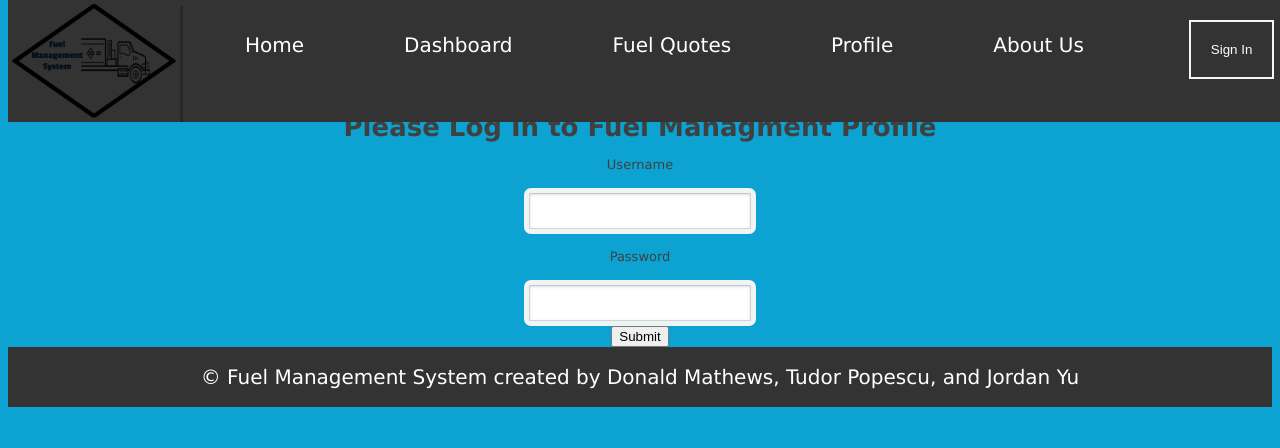
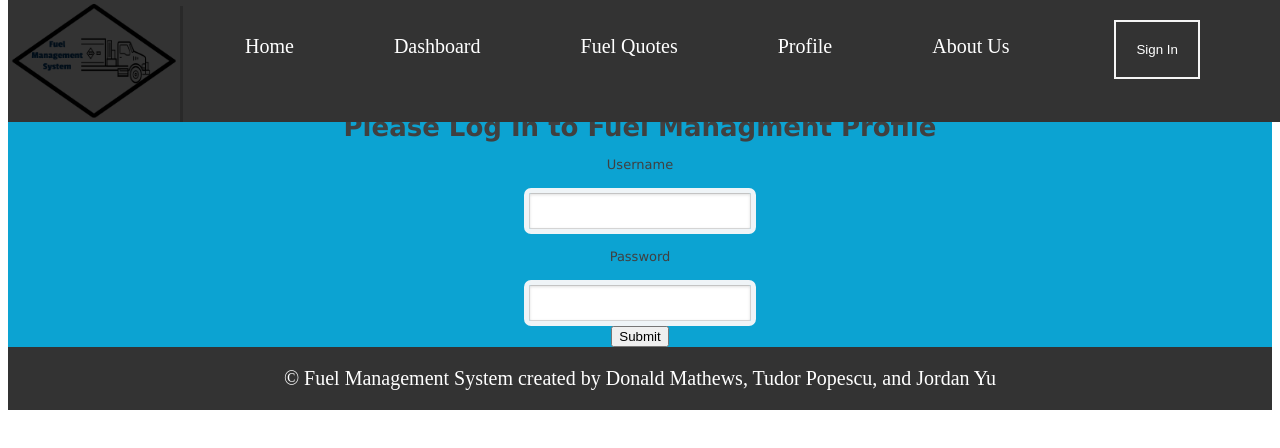
Before and after one commit to mathews1193/Fuel-Management-System, a React (Create React App) app in the folder client1/: page /login in a window 1280 px wide. Shown: the top 448 px of the page. Built offline with nearby package versions, Linux system fonts and the light colour scheme.

Commit message:
updated background color

```diff
--- a/client1/src/components/Login/Login.css
+++ b/client1/src/components/Login/Login.css
@@ -1,7 +1,7 @@
-body {
+.login-wrapper {
   font: 13px/20px "Lucida Grande", Tahoma, Verdana, sans-serif;
   color: #404040;
-  background: #0ca3d2;
+  background-color: #0ca3d2;
 }
 
 .login {
```
